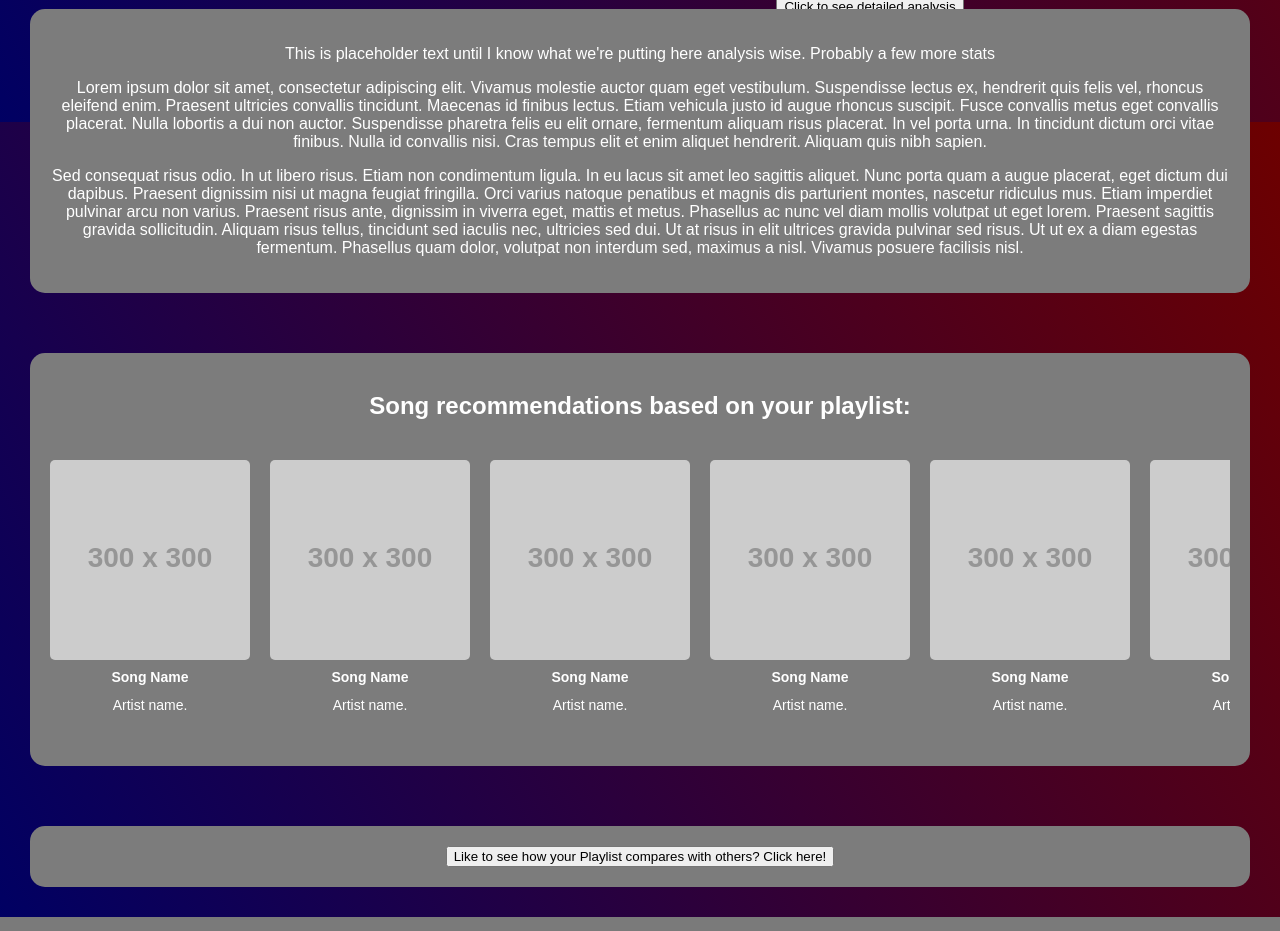
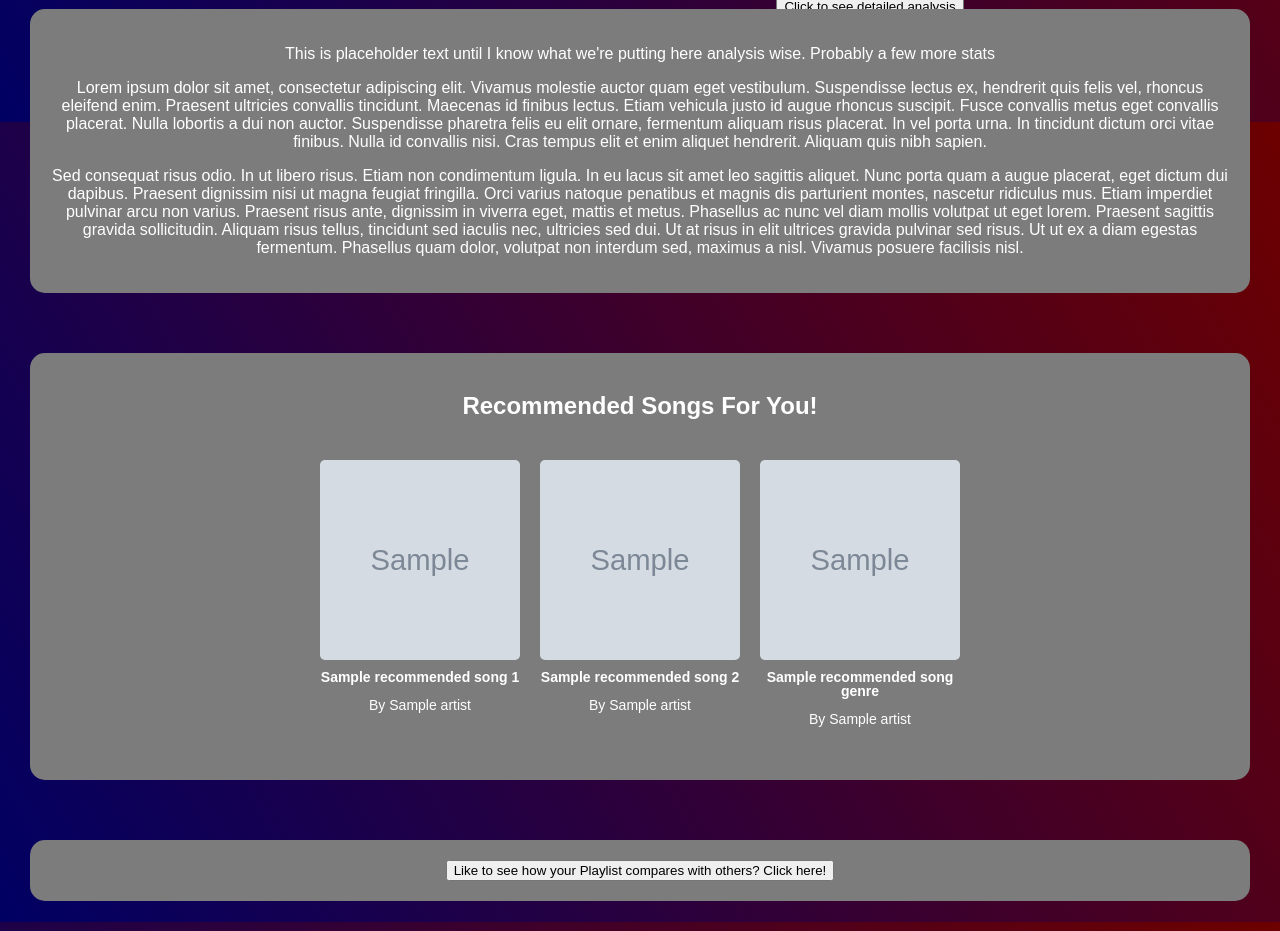
Before and after one commit to Milooooo20/CITS3403_Project-Group76, a Flask app: template local setup/app/templates/profile.html in a window 1280 px wide. Shown: the part 678-1609 px from the top of the page. Run offline with Flask 3, Linux system fonts and the light colour scheme; tables that the repository leaves empty hold one stand-in row (values such as "Sample post"); the template is opened without the code that fills it: values that come from a table or form of the project are taken from there, most other values are stand-ins (such as "Sample title", 1, 10 or a date in 2020); grey boxes marked "Sample" are stand-in pictures; grey boxes labelled with a size stand in for pictures from a placeholder-image service; parts of the project's set-up code (start-up, migrations or seed data) failed here and were passed over; some libraries are stand-ins or nearby versions.

Commit message:
Update profile.html
Added recommended songs on profile.html

```diff
--- a/local setup/app/templates/profile.html
+++ b/local setup/app/templates/profile.html
@@ -181,92 +181,52 @@
     </div>
 
     <div class="container">
+        {% if recommended_song_1 or recommended_song_2 %}
             <div class="full">
-            <h2>Song recommendations based on your playlist:</h2>
+                <h2>Recommended Songs For You!</h2>
                 <div class="scroll-container-horizontal">
+                    {% if recommended_song_1 %}
                         <div class="image-card">
+                            <a href="https://open.spotify.com/track/{{ recommended_song_1.id }}" target="_blank">
                                 <div class="image-box">
-                        <img src="https://placehold.co/300x300" alt="Image description">
+                                    <img src="{{ recommended_song_1.album.images[0].url }}" alt="{{ recommended_song_1.name }}">
                                 </div>
+                            </a>
                             <div class="image-caption">
-                        <div class="image-title">Song Name</div>
-                        <p>Artist name.</p>
+                                <div class="image-title">{{ recommended_song_1.name }}</div>
+                                <p>By {{ recommended_song_1.artists[0].name }}</p>
                             </div>
                         </div>
+                    {% endif %}
+                    {% if recommended_song_2 %}
                         <div class="image-card">
+                            <a href="https://open.spotify.com/track/{{ recommended_song_2.id }}" target="_blank">
                                 <div class="image-box">
-                        <img src="https://placehold.co/300x300" alt="Image description">
+                                    <img src="{{ recommended_song_2.album.images[0].url }}" alt="{{ recommended_song_2.name }}">
                                 </div>
+                            </a>
                             <div class="image-caption">
-                        <div class="image-title">Song Name</div>
-                        <p>Artist name.</p>
+                                <div class="image-title">{{ recommended_song_2.name }}</div>
+                                <p>By {{ recommended_song_2.artists[0].name }}</p>
                             </div>
                         </div>
+                    {% endif %}
+                    {% if recommended_song_genre %}
                     <div class="image-card">
+                        <a href="https://open.spotify.com/track/{{ recommended_song_genre.id }}" target="_blank">
                             <div class="image-box">
-                        <img src="https://placehold.co/300x300" alt="Image description">
+                                <img src="{{ recommended_song_genre.album.images[0].url }}" alt="{{ recommended_song_genre.name }}">
                             </div>
+                        </a>
                         <div class="image-caption">
-                        <div class="image-title">Song Name</div>
-                        <p>Artist name.</p>
+                            <div class="image-title">{{ recommended_song_genre.name }}</div>
+                            <p>By {{ recommended_song_genre.artists[0].name }}</p>
                         </div>
                     </div>
-                <div class="image-card">
-                    <div class="image-box">
-                        <img src="https://placehold.co/300x300" alt="Image description">
-                    </div>
-                    <div class="image-caption">
-                        <div class="image-title">Song Name</div>
-                        <p>Artist name.</p>
+                {% endif %}
                 </div>
             </div>
-                <div class="image-card">
-                    <div class="image-box">
-                        <img src="https://placehold.co/300x300" alt="Image description">
-                    </div>
-                    <div class="image-caption">
-                        <div class="image-title">Song Name</div>
-                        <p>Artist name.</p>
-                    </div>
-                </div>
-                <div class="image-card">
-                    <div class="image-box">
-                        <img src="https://placehold.co/300x300" alt="Image description">
-                    </div>
-                    <div class="image-caption">
-                        <div class="image-title">Song Name</div>
-                        <p>Artist name.</p>
-                    </div>
-                </div>
-                <div class="image-card">
-                    <div class="image-box">
-                        <img src="https://placehold.co/300x300" alt="Image description">
-                    </div>
-                    <div class="image-caption">
-                        <div class="image-title">Song Name</div>
-                        <p>Artist name.</p>
-                    </div>
-                </div>
-                <div class="image-card">
-                    <div class="image-box">
-                        <img src="https://placehold.co/300x300" alt="Image description">
-                    </div>
-                    <div class="image-caption">
-                        <div class="image-title">Song Name</div>
-                        <p>Artist name.</p>
-                    </div>
-                </div>
-                <div class="image-card">
-                    <div class="image-box">
-                        <img src="https://placehold.co/300x300" alt="Image description">
-                    </div>
-                    <div class="image-caption">
-                        <div class="image-title">Song Name</div>
-                        <p>Artist name.</p>
-                    </div>
-                </div>
-            </div>
-        </div>
+        {% endif %}
     </div>
     <div class="container">
         <div class="full">
```
Lines whose indentation alone changed are shown as unchanged.
